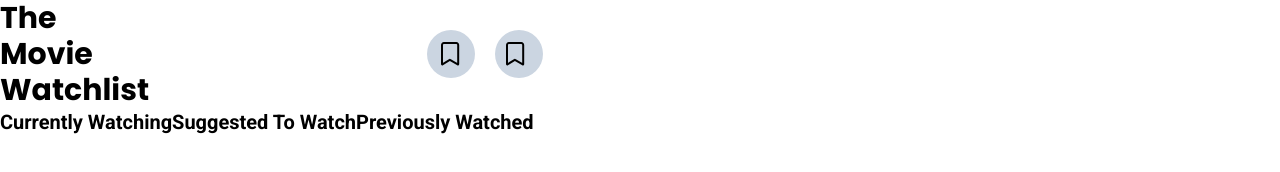
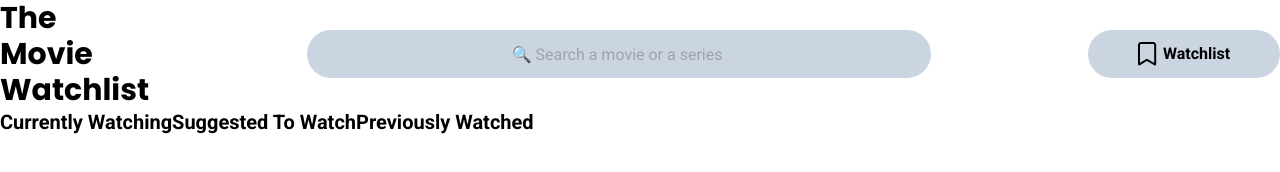
Before and after one commit to revou-fsse-1/w11-the-movie-RafaDev777, a website: page src/pages/dashboard/index.html in a window 1280 px wide. Drawn offline with Linux system fonts and the light colour scheme.

Commit message:
using flex-1 for header content, fixing searchbar placeholder

```diff
--- a/src/pages/dashboard/index.html
+++ b/src/pages/dashboard/index.html
@@ -16,25 +16,21 @@
 </head>
 <body>
     <header class="flex-row flex justify-between items-center">
-        <div class="left-container lg:basis-1/3">
+        <div class="flex-1 lg:flex-none">
             <h1 class="text-3xl">The<br/>Movie<br/>Watchlist</h1>
         </div>
-
-        <div class="right-container flex-row flex lg:basis-2/3">
-            <div class="search-bar-wrapper relative mr-5">
-                <input type="search"
-                id="search"
-                class="bg-slate-300 h-12 w-12 rounded-3xl"
-                placeholder=""/>
-                <div class="search-icon-wrapper absolute inset-y-0 left-0 pl-3.5 items-center flex">
-                    <img src="/src/assets/img/bookmark-icon.svg" class="search-icon">
-                </div>
-            </div>
-            <div class="watchlist-btn-wrapper">
-                <button class="font-bold flex bg-slate-300 h-12 w-12 rounded-3xl items-center justify-center"><img src="/src/assets/img/bookmark-icon.svg" class="search-icon lg:mr-1.5"><span class="hidden">Watchlist</span></button>
-            </div>
+        <div class="flex-none search-bar-wrapper relative mr-5 lg:mr-0">
+            <input type="search"
+            id="search"
+            class="bg-slate-300 h-12 w-12 rounded-3xl pl-3 placeholder:text-center lg:w-[39rem]"
+            placeholder="🔍 Search a movie or a series"/>
+            <!-- <div class="search-icon-wrapper absolute inset-y-0 left-0 pl-3.5 items-center flex">
+                <img src="/src/assets/img/bookmark-icon.svg" class="search-icon">
+            </div> -->
         </div>
-    </header>
+        <div class="flex-none watchlist-btn-wrapper">
+            <a class="font-bold flex bg-slate-300 h-12 w-12 rounded-3xl items-center justify-center lg:w-48"><img src="/src/assets/img/bookmark-icon.svg" class="search-icon lg:mr-1.5"><span class="hidden lg:block">Watchlist</span></a>
+        </div>
     </header>
     <main class="flex flex-col lg:flex-row lg:flex-wrap">
         <div class="crnt-watch-container">
```
Also changed, not shown: src/assets/css/main.css.
